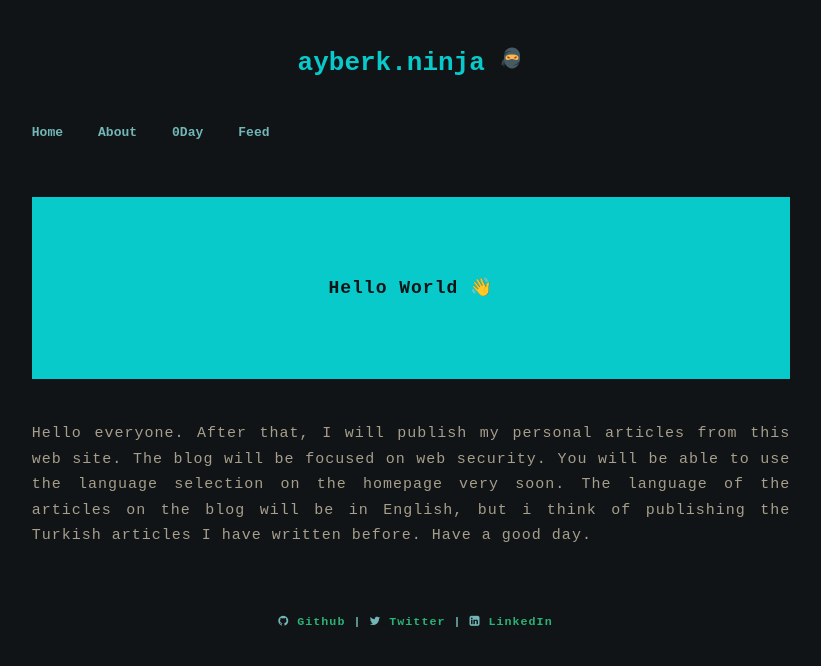
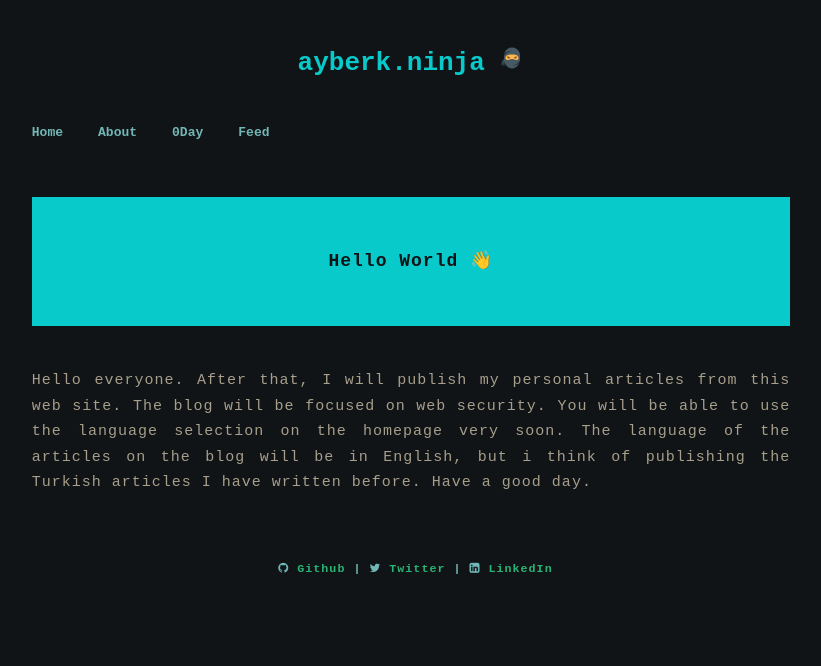
Before and after one commit to mhmtayberk/ayberkninja.github.io, a Jekyll site: the page built from all_collections/_posts/2020-07-21-hello-world.md, in a window 1280 px wide. Shown: the top 666 px of the page, without its empty margins (229-1050 px from the left). Built offline with Jekyll 4.4.1, drawn with Linux system fonts in a browser that asks for light colours.

Commit message:
Update post.html

```diff
--- a/_layouts/post.html
+++ b/_layouts/post.html
@@ -6,7 +6,7 @@
     <div id="page">
       <style>
         .title {
-          padding: 10%;
+          padding: 6.5%;
           color: #101417;
           font-size: 18px;
           font-weight: bold;
```
